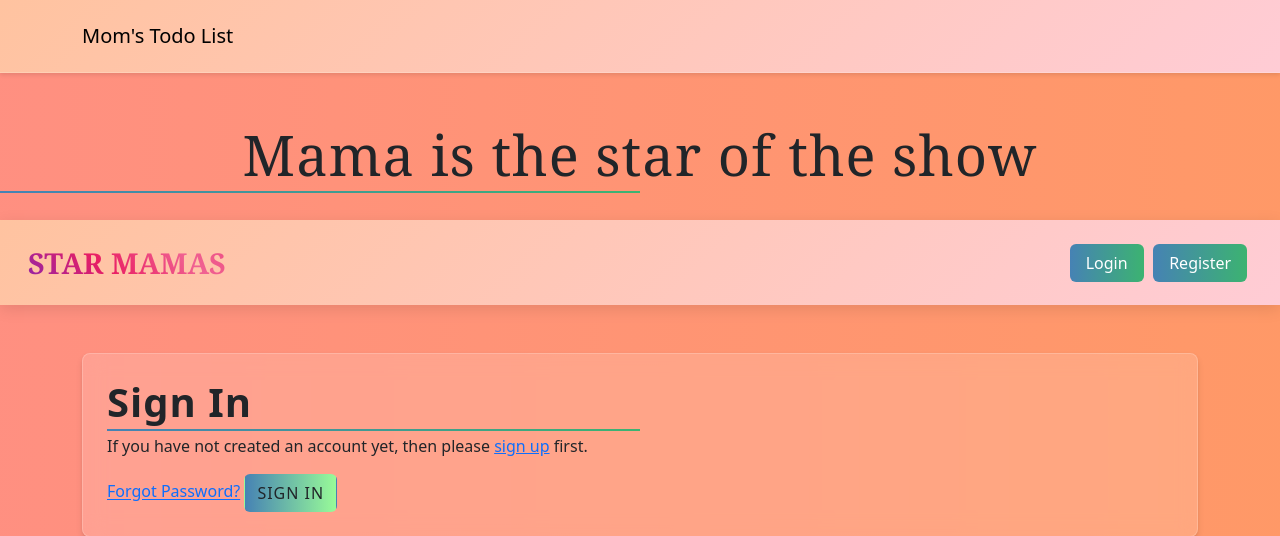
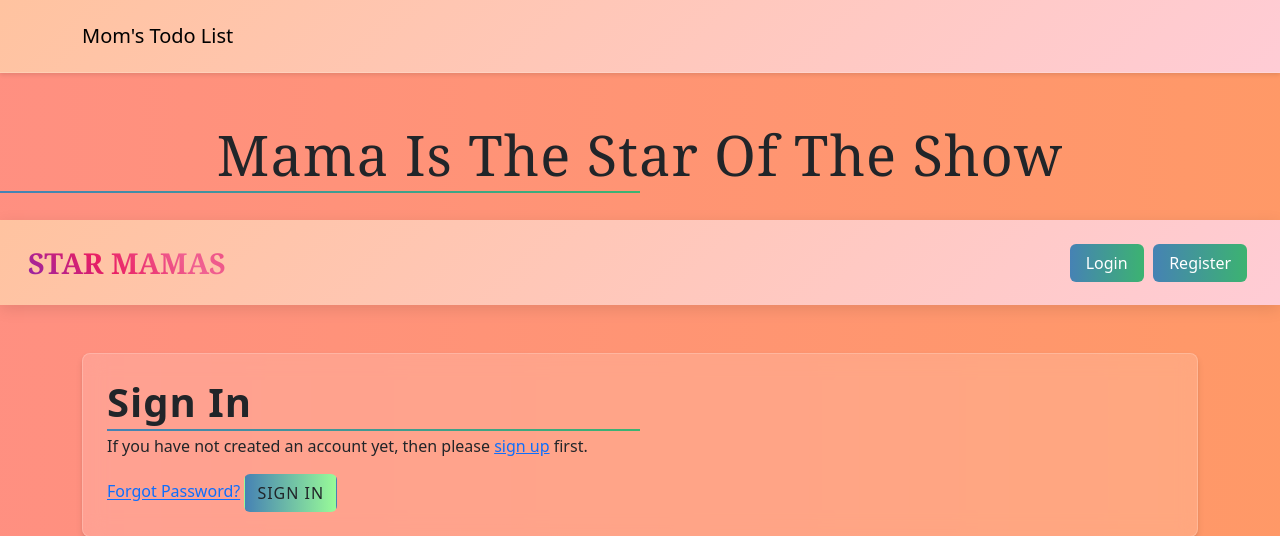
Before and after one commit to EssBuilds/starmamas, a Django app: page / in a window 1280 px wide. Shown: the top 536 px of the page. Run offline with Django 5.2, Linux system fonts and the light colour scheme; some libraries are stand-ins or nearby versions.

Commit message:
changed styling of subheadline

```diff
--- a/templates/base.html
+++ b/templates/base.html
@@ -470,7 +470,7 @@
     <div class="container-fluid p-0">
         <!-- Header -->
         <header class="text-center py-4">
-            <h1 class="display-4 star-tagline">Mama is the star of the show</h1>
+            <h1 class="display-4 star-tagline">Mama Is The Star Of The Show</h1>
         </header>
 
         <!-- Updated Navigation Bar -->
--- a/todo/templates/base.html
+++ b/todo/templates/base.html
@@ -159,7 +159,7 @@
     <div class="container-fluid p-0">
         <!-- Header -->
         <header class="text-center py-4">
-            <h1 class="display-4 star-tagline">Mama is the star of the show</h1>
+            <h1 class="display-4 star-tagline">Mama Is The Star Of The Show</h1>
         </header>
 
         <!-- Updated Navigation Bar -->
```
